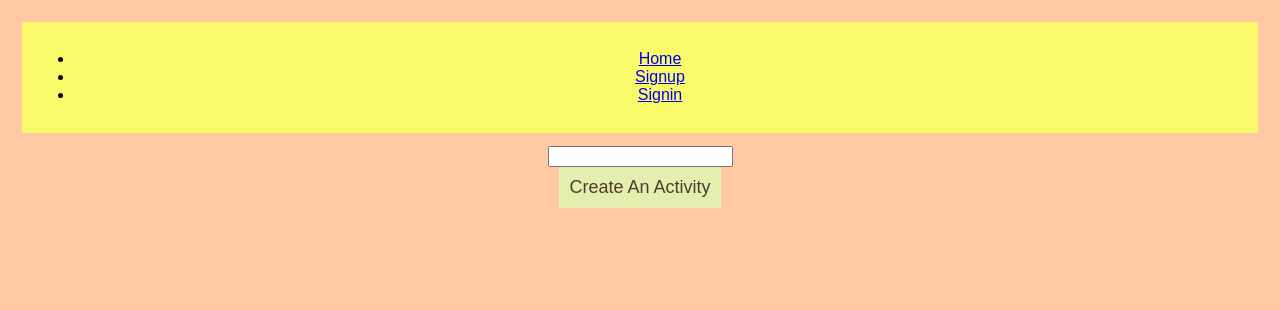
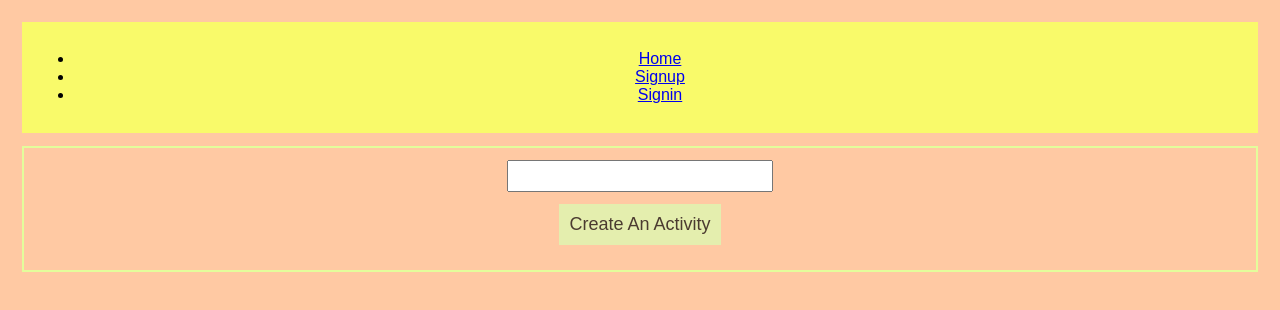
Before and after one commit to danigunawan/streakers-client, a React (Create React App) app: page /activities in a window 1280 px wide. Shown: the top 310 px of the page. Built offline with nearby package versions, Linux system fonts and the light colour scheme; no server answers.

Commit message:
styling for create an acitivity button when user does not have any acitivies

```diff
--- a/src/components/ActivitiesContainer.js
+++ b/src/components/ActivitiesContainer.js
@@ -119,14 +119,15 @@ class ActivitiesContainer extends React.Component {
     // IF NO ACTIVITIES ==> INPUT FORM
     if (this.state.activities.length === 0) {
       return (
-        <Form onSubmit={this.handleSubmit}>
+        <Form className="newActivityForm" onSubmit={this.handleSubmit}>
           <Input
+            className="newActivityInput"
             type="text"
             name="inputTitle"
             value={this.state.inputTitle}
             onChange={this.handleInput}
           />
-          <div>
+          <div className="activityButton">
             <Button className="newActivityButton" type="submit">Create An Activity</Button>
           </div>
         </Form>
```
